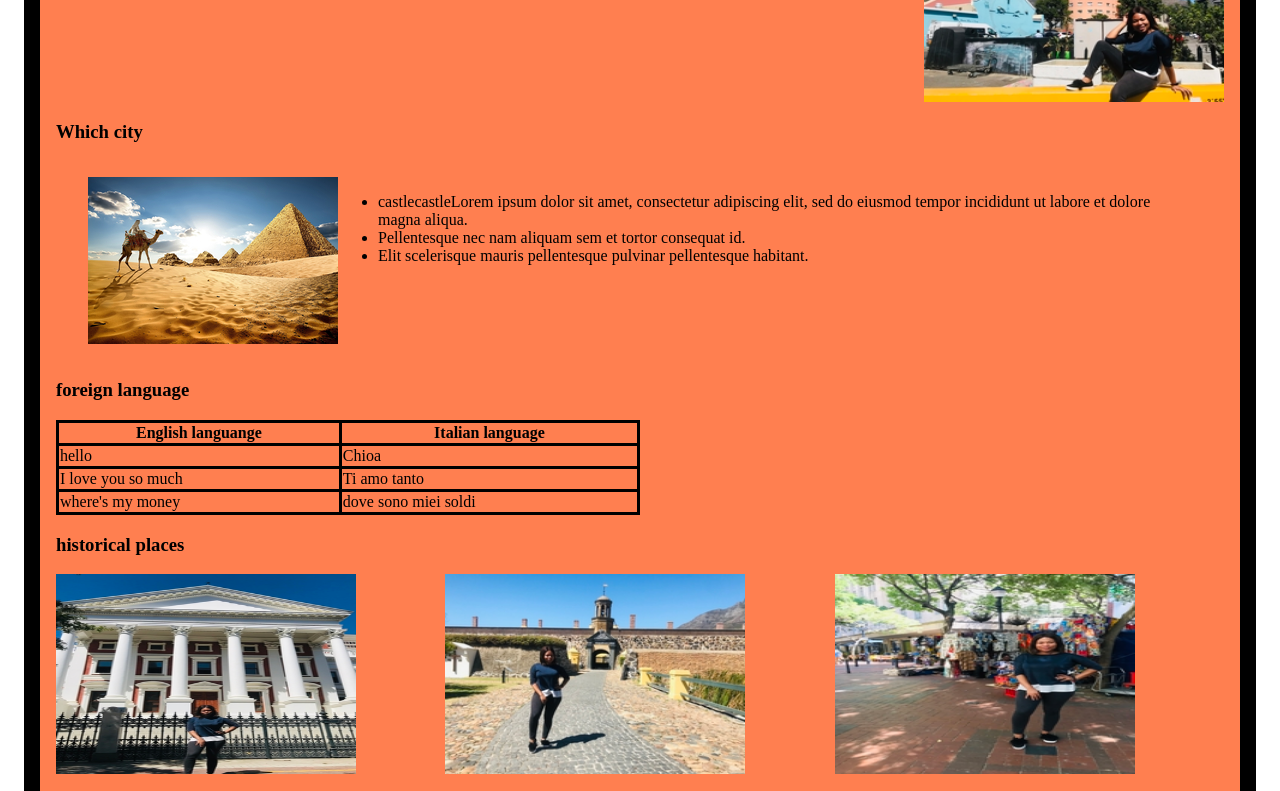
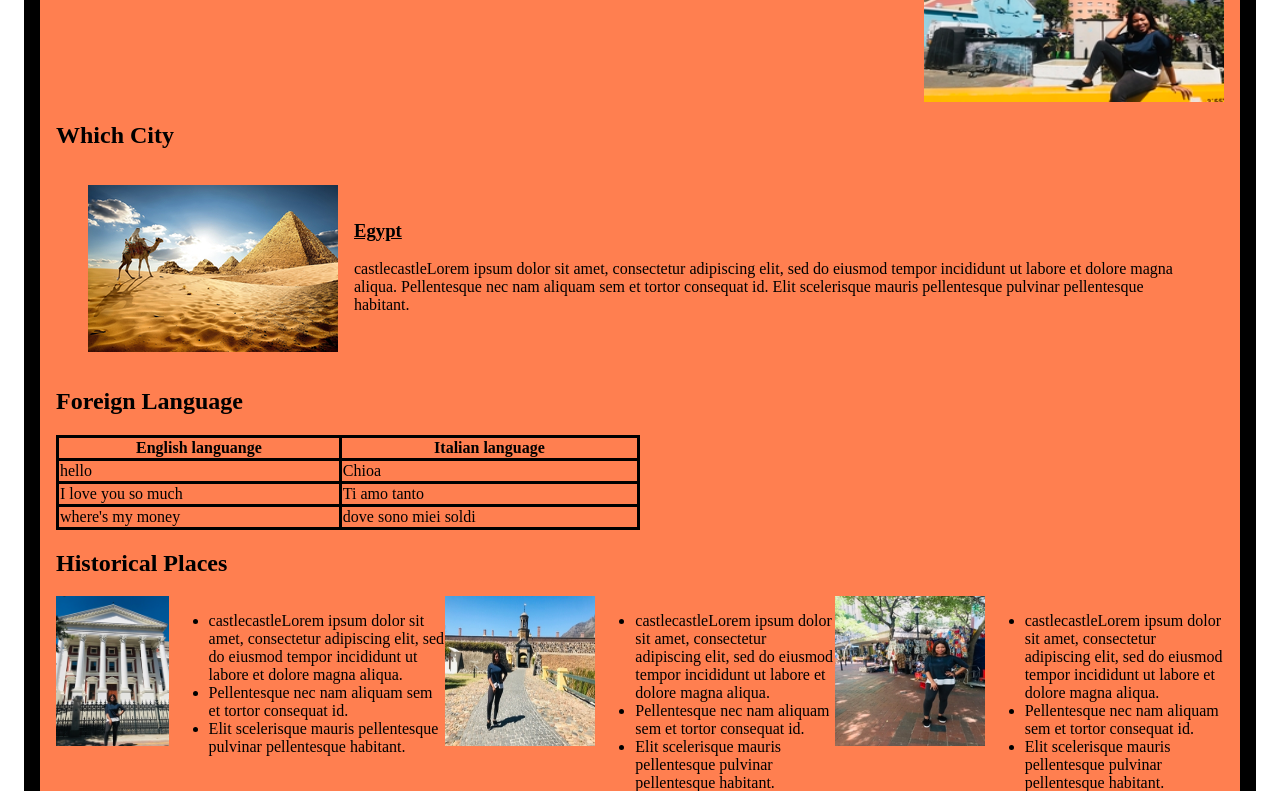
Before and after one commit to Sibonisiwe/my-webpage, a plain HTML site: page my-webpage.html in a window 1280 px wide. Shown: the part 146-937 px from the top of the page. Drawn offline with Linux system fonts and the light colour scheme.

Commit message:
third changes

```diff
--- a/my-webpage.html
+++ b/my-webpage.html
@@ -15,6 +15,7 @@
         border: 1em solid black;
 
     }
+
     .clearfix {
         overflow: auto;
         zoom: 1;
@@ -53,6 +54,21 @@
             margin: 1em;
         }
 
+        .left {
+            height: 150px;
+            width: 150px;
+        }
+
+        .center {
+            height: 150px;
+            width: 150px;
+        }
+
+        .right {
+            height: 150px;
+            width: 150px;
+        }
+
         .container {
             color: black;
             background-color: coral;
@@ -61,38 +77,57 @@
             border: 1em solid black;
         }
     }
+
+    .city {
+        margin: 1em;
+    }
+
+    .parliament {
+
+        display:flex;
+    }
+
+    .castle {
+
+        display:flex;
+    }
+
+    .market {
+
+        display:flex;
+
+    }
+
+
 </style>
 
 
 <body>
     <div class="container">
 
-
-
         <div class="clearfix">
-            <img src="./images/t-mountain.jpg" alt="Table Mountain" alt="Table Mountain" height="200px" width="300px" style="float: right;">
+            <img src="./images/t-mountain.jpg" alt="Table Mountain" alt="Table Mountain" height="200px" width="300px"
+                style="float: right;">
             <h1>Sibonisiwe <br>Sodinga</h1>
 
         </div>
 
 
 
-        <h3>Which city</h3>
+        <h2>Which City</h2>
         <div class="fav-city clearfix">
 
             <img src="./images/egypt.jpg" alt="pyramids">
-            <ul>
-                <li>castlecastleLorem ipsum dolor sit amet, consectetur adipiscing elit,
-                    sed do eiusmod tempor incididunt ut labore et dolore magna aliqua.</li>
-                <li>Pellentesque nec nam aliquam sem et tortor consequat id.</li>
-                <li>Elit scelerisque mauris pellentesque pulvinar pellentesque habitant.</li>
+            <div class="city">
+                <h3><u>Egypt</u></h3>
 
-            </ul>
+                <p>castlecastleLorem ipsum dolor sit amet, consectetur adipiscing elit,
+                    sed do eiusmod tempor incididunt ut labore et dolore magna aliqua.
+                    Pellentesque nec nam aliquam sem et tortor consequat id.
+                    Elit scelerisque mauris pellentesque pulvinar pellentesque habitant.</p>
             </div>
-
-
-
-        <h3>foreign language</h3>
+        </div>
+        <h2>Foreign Language</h2>
         <div class="language">
             <table style="width:50%">
                 <tr>
@@ -119,11 +154,11 @@
 
 
 
-        <h3>historical places</h3>
+        <h2>Historical Places</h2>
         <div class="content clearfix">
             <div class="parliament">
 
-                <img src="./images/parliament.jpg" alt="parliament">
+                <img class="left" src="./images/parliament.jpg" alt="parliament" style="width: 150px; height: 150px;">
                 <ul>
                     <li>castlecastleLorem ipsum dolor sit amet, consectetur adipiscing elit,
                         sed do eiusmod tempor incididunt ut labore et dolore magna aliqua.</li>
@@ -133,7 +168,7 @@
             </div>
 
             <div class="castle">
-                <img src="./images/castle.jpg" alt="castle of goodhope">
+                <img class="center" src="./images/castle.jpg" alt="castle of goodhope" style="width: 150px; height: 150px;">
                 <ul>
                     <li>castlecastleLorem ipsum dolor sit amet, consectetur adipiscing elit,
                         sed do eiusmod tempor incididunt ut labore et dolore magna aliqua.</li>
@@ -143,7 +178,7 @@
             </div>
 
             <div class="market">
-                <img src="./images/green-market.jpg" alt="Green market square">
+                <img class="right" src="./images/green-market.jpg" alt="Green market square" style="width: 150px; height: 150px;">
                 <ul>
                     <li>castlecastleLorem ipsum dolor sit amet, consectetur adipiscing elit,
                         sed do eiusmod tempor incididunt ut labore et dolore magna aliqua.</li>
```
Also changed, not shown: index.html (+1 -0 lines), my-webpage-grid.html (+5 -5 lines). Lines whose indentation alone changed are shown as unchanged.
